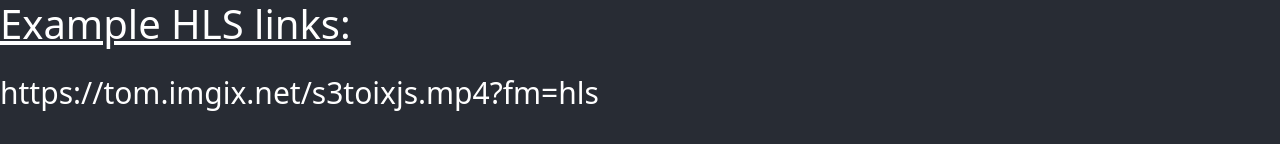
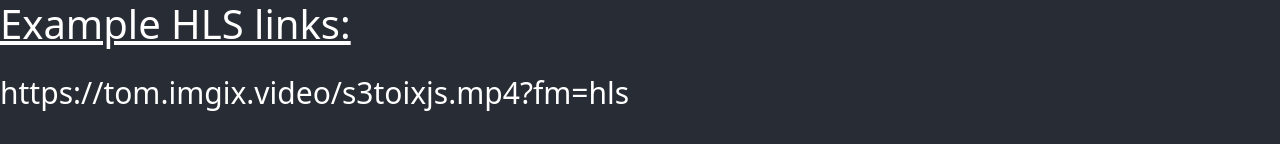
Before and after one commit to jdawsonimgix/hls-vs-normal-video, a React (Create React App) app in the folder hls-vs-normal-video/: page / in a window 1280 px wide. Shown: the part 350-494 px from the top of the page. Built offline with nearby package versions, Linux system fonts and the light colour scheme.

Commit message:
updated urls

```diff
--- a/hls-vs-normal-video/src/App.js
+++ b/hls-vs-normal-video/src/App.js
@@ -69,7 +69,7 @@
         </p>
 
         <p className='regular-text-other'>Example HLS links:</p>
-        <p className='link-text'>https://tom.imgix.net/s3toixjs.mp4?fm=hls</p>
+        <p className='link-text'>https://tom.imgix.video/s3toixjs.mp4?fm=hls</p>
 
         <p className='regular-text-other'>Example MP4 links:</p>
         <p className='link-text'>https://tom.imgix.net/s3toixjs.mp4</p>
```
